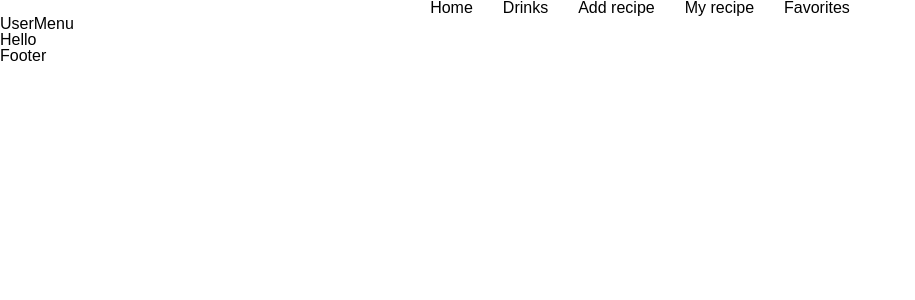
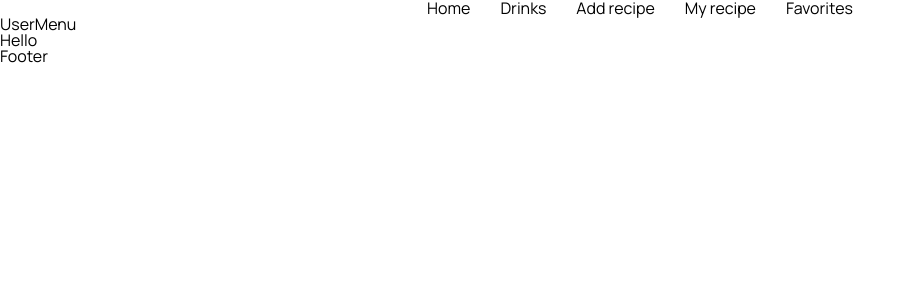
Before and after one commit to PVO-fullstack/drink_master, a React (Vite) app: page / in a window 1280 px wide. Shown: the top 300 px of the page, without its empty margins (0-915 px from the left). Built offline with nearby package versions, Linux system fonts and the light colour scheme.

Commit message:
add fonts

```diff
--- a/package.json
+++ b/package.json
@@ -14,11 +14,13 @@
   "dependencies": {
     "@reduxjs/toolkit": "^1.9.5",
     "axios": "^1.4.0",
+    "clsx": "^2.0.0",
     "formik": "^2.4.3",
     "gh-pages": "^6.0.0",
     "prop-types": "^15.8.1",
     "react": "^18.2.0",
     "react-dom": "^18.2.0",
+    "react-hot-toast": "^2.4.1",
     "react-redux": "^8.1.2",
     "react-router-dom": "^6.15.0",
     "redux-persist": "^6.0.0",
--- a/src/styles/styles.scss
+++ b/src/styles/styles.scss
@@ -1,4 +1,5 @@
 /* @import-normalize; */
+@import url('https://fonts.googleapis.com/css2?family=Manrope:wght@400;500;600&display=swap');
 
 :root {
     text-size-adjust: 100%;
@@ -29,7 +30,7 @@ html {
 }
 
 body {
-    font-family: Manrope, sans-serif;
+    font-family: 'Manrope', sans-serif;
 
     -webkit-font-smoothing: antialiased;
     -moz-osx-font-smoothing: grayscale;
```
